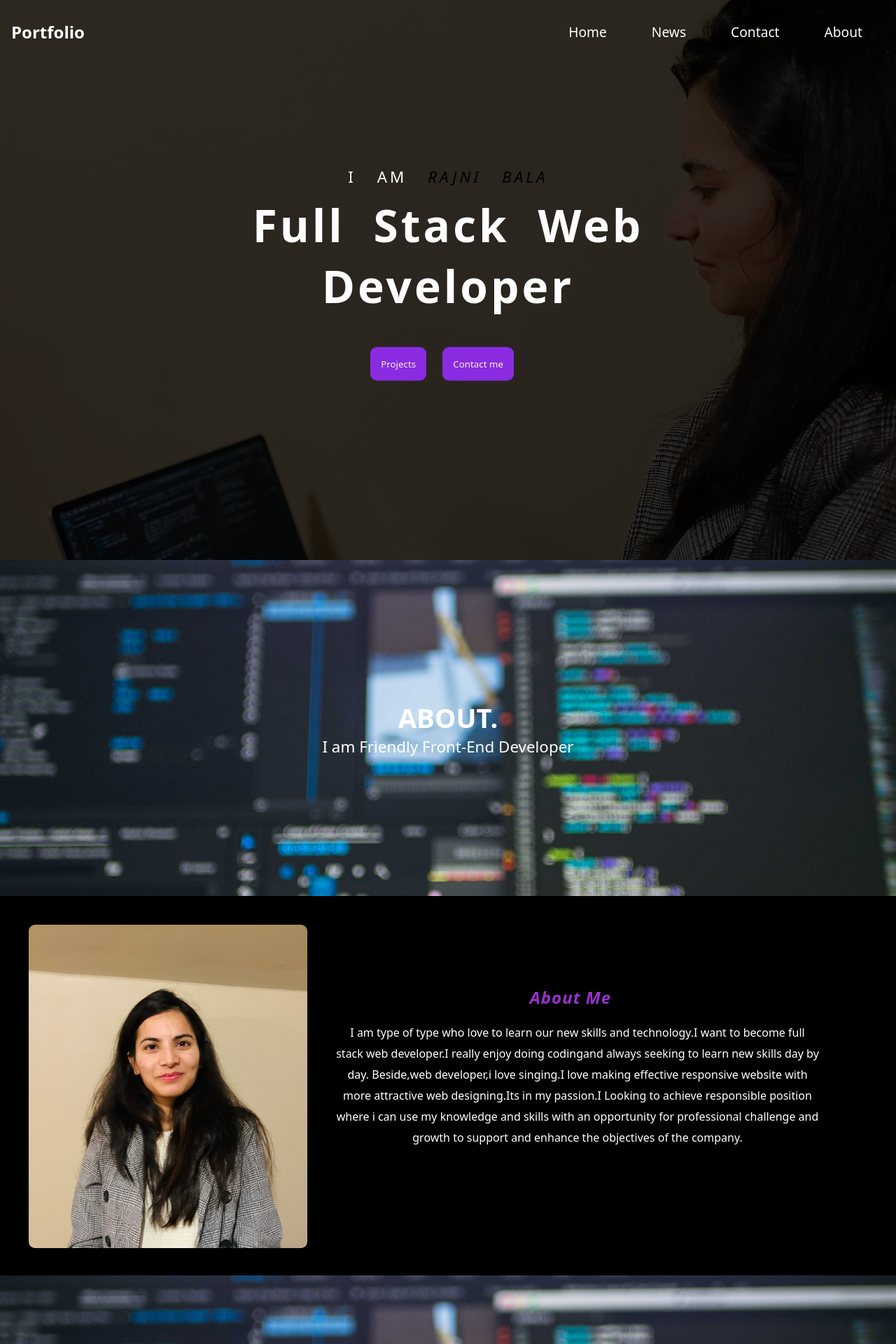
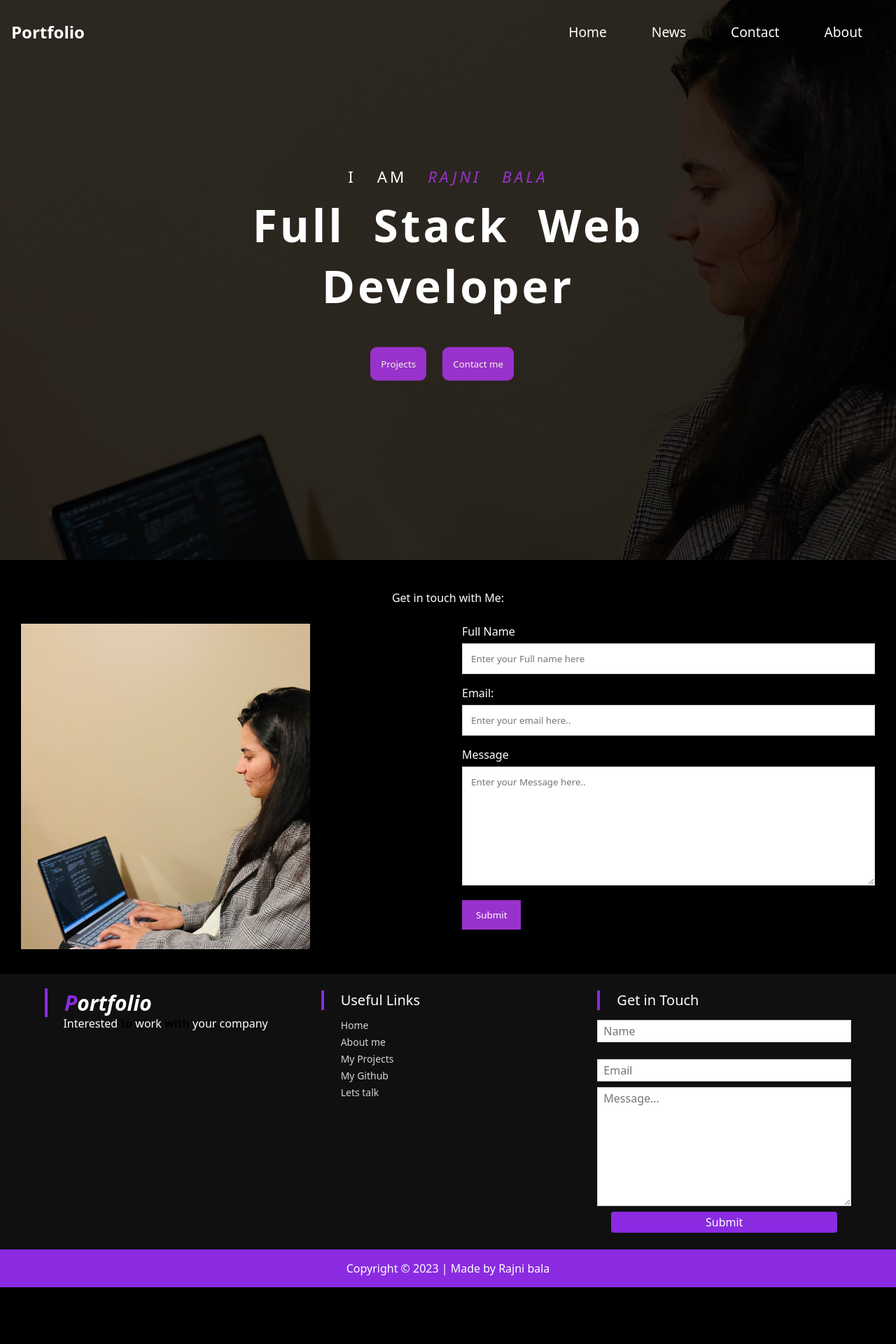
Before and after one commit to rbala16/my-portfolio-website_rb, a React (Create React App) app: page / in a window 1280 px wide. Shown: the top 1920 px of the page at 70% size. After the commit the page ends 1839 px from the top, so only its background shows below. Built offline with nearby package versions, Linux system fonts and the light colour scheme.

Commit message:
Readme added

```diff
--- a/package.json
+++ b/package.json
@@ -11,6 +11,7 @@
     "react-bootstrap": "^2.8.0",
     "react-dom": "^18.2.0",
     "react-icons": "^4.10.1",
+    "react-router-dom": "^6.15.0",
     "react-scripts": "5.0.1",
     "web-vitals": "^2.1.4"
   },
--- a/src/App.js
+++ b/src/App.js
@@ -1,9 +1,7 @@
 import React from 'react';
 import Header from './components/header/Header';
 import Navigation from './components/navigation/Navigation';
-import About from './components/about/About';
-import Experience from './components/Experience/experience';
-import Project from './components/project/Project';
+
 import Contact from './components/contact/Contact';
 import Footer from './components/footer/Footer';
 
@@ -13,9 +11,7 @@ const App = () => {
 
    <Navigation/>
    <Header/>
-   <About/>
-   <Experience/>
-   <Project/>
+
 
    <Contact/>
    <Footer/>
--- a/src/components/contact/contact.css
+++ b/src/components/contact/contact.css
@@ -2,6 +2,7 @@
   box-sizing: border-box;
   color:black;
 }
+label{color: white;}
 
 /* Style inputs */
 input[type=text],input[type=email], select, textarea {
--- a/src/components/header/header.css
+++ b/src/components/header/header.css
@@ -42,6 +42,8 @@ text-align: center;
 
 span{
   font-style: italic;
+color: darkorchid;
+font-size: 600;
 }
 
 .hero .content h1{
@@ -62,7 +64,7 @@ span{
 button  {
   padding: 15px;
   border-radius: 0.6rem;
-  background-color: blueviolet;
+  background-color: darkorchid;
   color: beige;
   border:transparent;
   margin:20px;
```
Also changed, not shown: src/components/header/CTA.js (deleted, +0 -12 lines), 2 other files (tests, documents, lock files or other folders).
